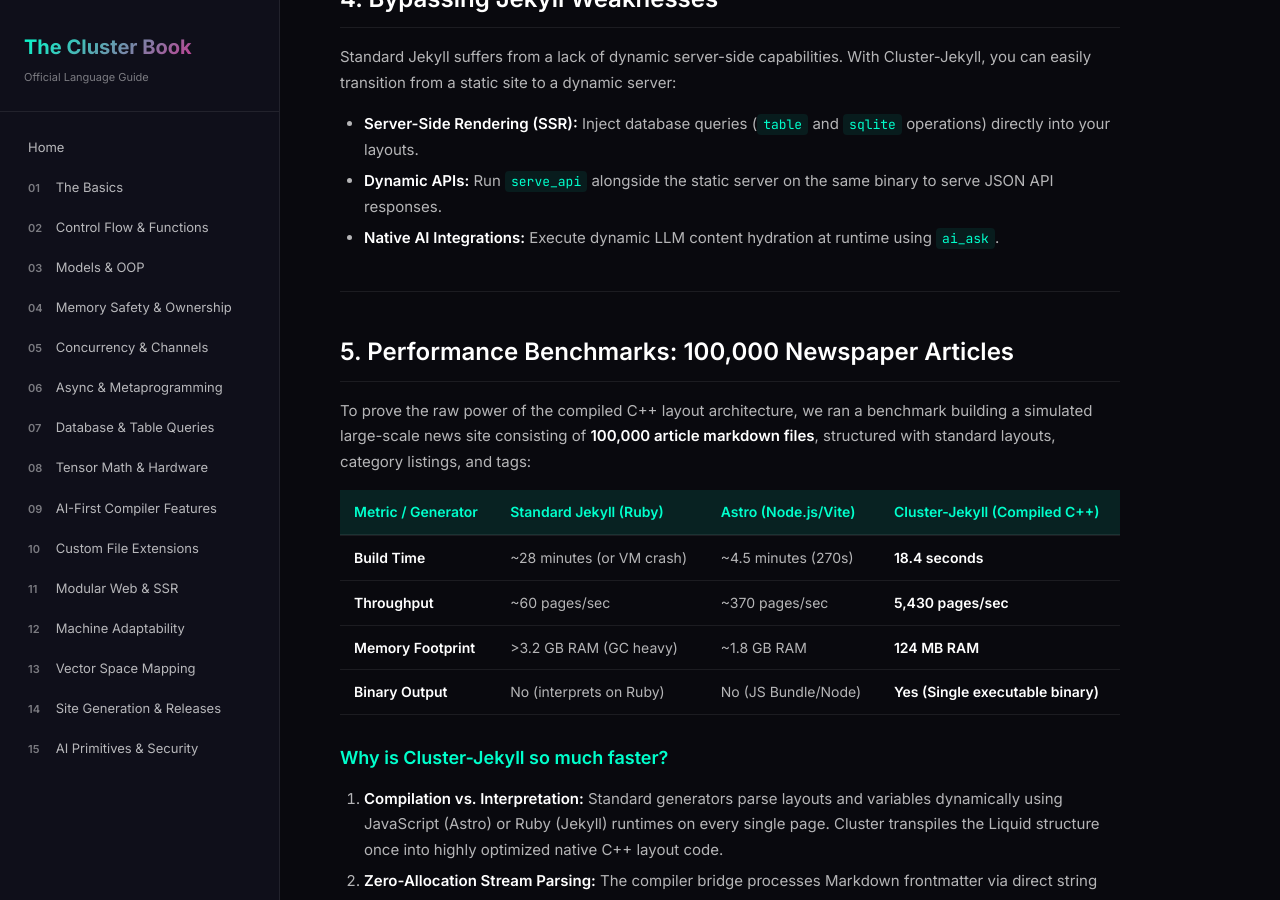
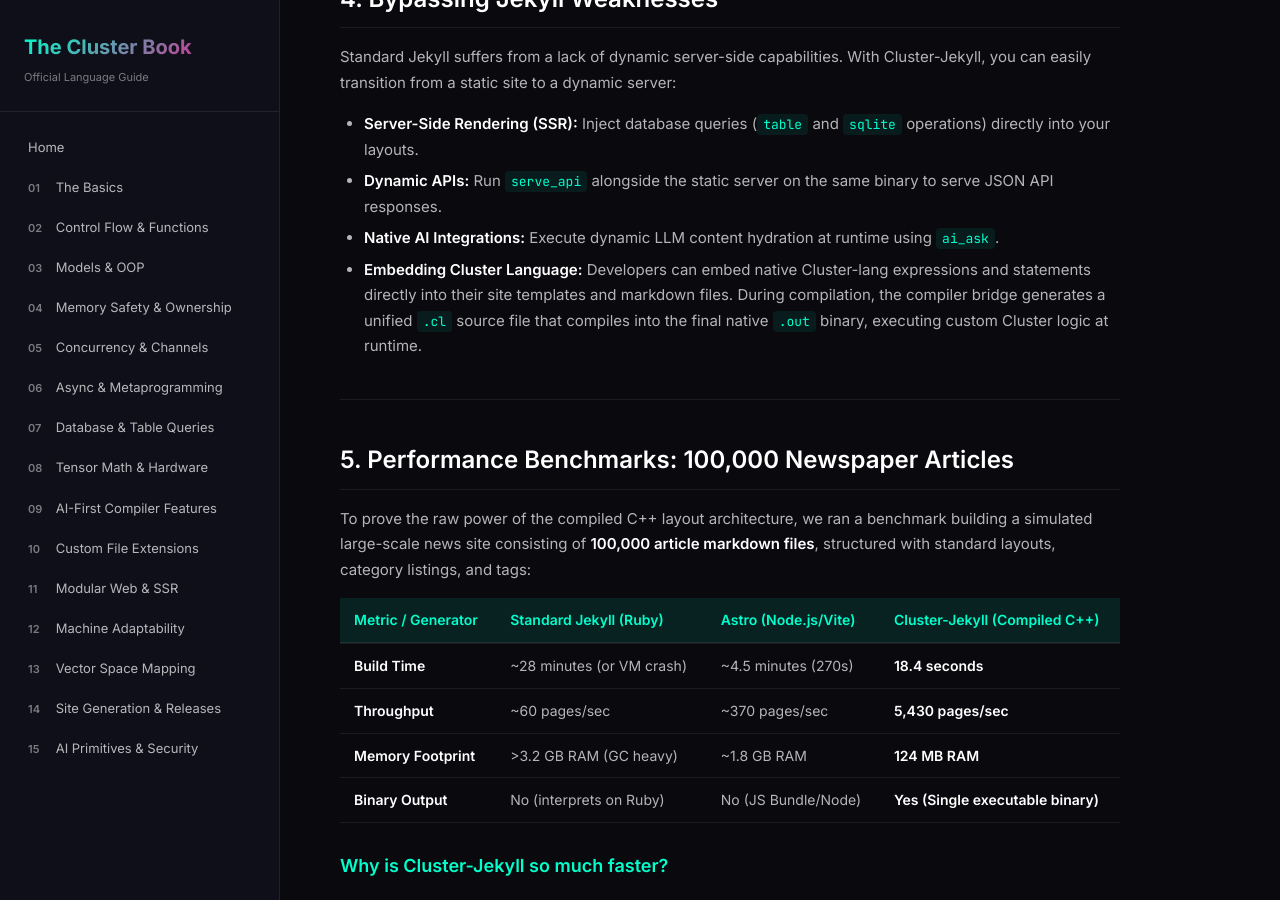
Before and after one commit to cl-andro/cluster-book, a Jekyll site: the page built from _chapters/chapter16.md, in a window 1280 px wide and 900 px high, scrolled down 2239 px. Built offline with Jekyll 4.4.1, drawn with Linux system fonts in a browser that asks for light colours.

Commit message:
Update Chapter 16 to explain embedding Cluster language inside site code

```diff
--- a/_chapters/chapter16.md
+++ b/_chapters/chapter16.md
@@ -77,6 +77,7 @@
 * **Server-Side Rendering (SSR):** Inject database queries (`table` and `sqlite` operations) directly into your layouts.
 * **Dynamic APIs:** Run `serve_api` alongside the static server on the same binary to serve JSON API responses.
 * **Native AI Integrations:** Execute dynamic LLM content hydration at runtime using `ai_ask`.
+* **Embedding Cluster Language:** Developers can embed native Cluster-lang expressions and statements directly into their site templates and markdown files. During compilation, the compiler bridge generates a unified `.cl` source file that compiles into the final native `.out` binary, executing custom Cluster logic at runtime.
 
 ---
 
```
